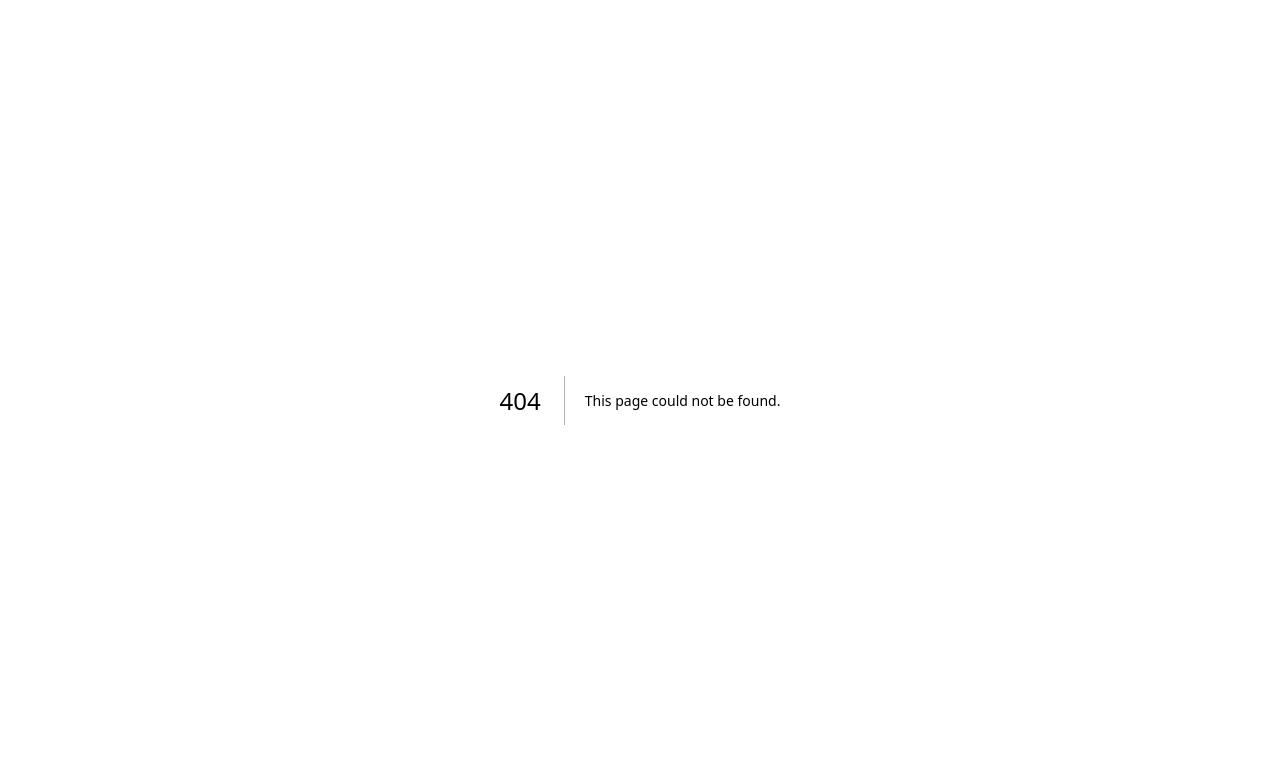
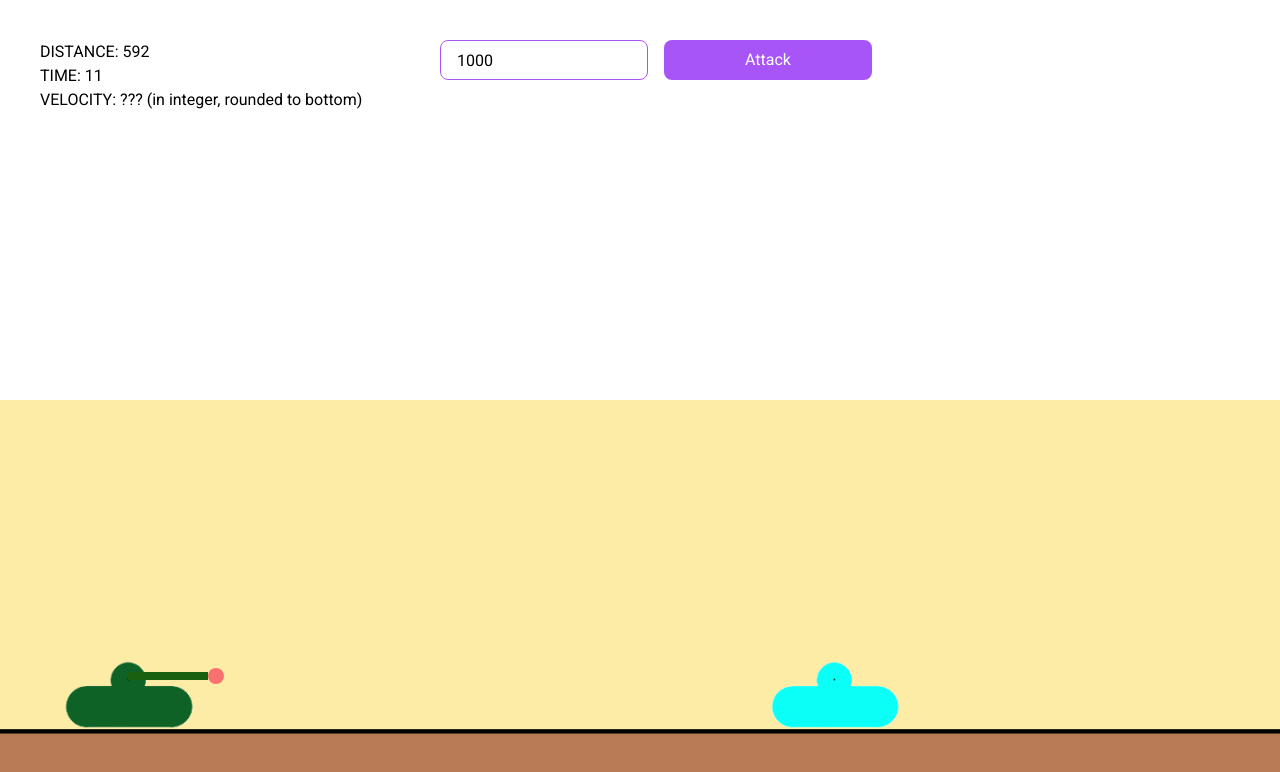
Before and after one commit to MilkeeyCat/matgen, a Next.js app: page /level1 in a window 1280 px wide. Before the commit this address had no page. Shown: the top 772 px of the page. Built offline with nearby package versions, Linux system fonts and the light colour scheme.

Commit message:
level1 (for v) done

```diff
--- a/package.json
+++ b/package.json
@@ -9,6 +9,7 @@
     "lint": "next lint"
   },
   "dependencies": {
+    "classnames": "^2.5.1",
     "next": "14.2.4",
     "react": "^18",
     "react-dom": "^18",
--- a/src/app/gameField/GameField.module.scss
+++ b/src/app/gameField/GameField.module.scss
@@ -1,28 +1,12 @@
-.problemSolve {
-	@apply w-full h-1/2 p-10 flex gap-4;
-
-	.problemText {
-		@apply text-base max-w-96 w-full;
-	}
-
-	input {
-		@apply h-10 w-52 pl-4 border border-purple-500 rounded-lg;
-	}
-
-	button {
-		@apply h-10 w-52 text-center bg-purple-500 rounded-lg text-white;
-	}
-}
-
 .gameField {
 	@apply relative w-full h-1/2 bg-[url("../../../public/assets/background.png")] bg-contain;
 
 	.userTank {
-		@apply absolute bottom-4 left-0;
+		@apply absolute bottom-4 left-0  w-[19rem];
 	}
 
 	.botTank {
-		@apply absolute bottom-4 right-0;
+		@apply absolute bottom-4 w-[19rem];
 	}
 
 	.gun {
--- a/src/app/gameField/GameField.tsx
+++ b/src/app/gameField/GameField.tsx
@@ -1,53 +1,40 @@
 'use client'
 import Image from 'next/image'
-import { useState } from 'react'
 import botTank from '../../../public/assets/botTank.png'
 import userTank from '../../../public/assets/userTank.png'
 import styles from './GameField.module.scss'
+import { fire } from './utils'
 
-export function GameField() {
-	const [isAttack, setIsAttack] = useState<boolean>(false)
+interface IGameField {
+	time: number
+	speed: number
+	distanceBetweenTanks: number
+	botPosition: number
+	answer: number
+	level: number
+	isAttack: boolean
+}
 
-	const [movement, setMovement] = useState<number>(1000)
-
-	const handleAttack = () => {
-		setIsAttack(true)
-		setTimeout(() => {
-			setIsAttack(false)
-		}, 2000)
+export function GameField({
+	time,
+	speed,
+	distanceBetweenTanks,
+	botPosition,
+	answer,
+	level,
+	isAttack,
+}: IGameField) {
+	const botTankStyle: React.CSSProperties = {
+		right: `${botPosition}px`,
 	}
 
 	const bulletStyle: React.CSSProperties = {
-		position: 'absolute',
-		backgroundColor: '#f00',
-		bottom: 116,
-		left: 208, // Example background color
-		width: '16px',
-		height: '16px',
-		borderRadius: '50%',
-		transition: 'transform 0.3s ',
-		transform: isAttack ? `translateX(${movement}px)` : 'translateX(0)',
+		transform: isAttack
+			? `translateX(${fire({ speed, time, answer, level })}px)`
+			: 'translateX(0)',
 	}
 
 	return (
-		<div className='w-screen h-screen '>
-			<div className={styles.problemSolve}>
-				<p className={styles.problemText}>
-					Lorem ipsum, dolor sit amet consectetur adipisicing elit. Illum
-					architecto maiores magni debitis tempore perferendis, quo
-					necessitatibus tenetur culpa. Accusamus consequuntur voluptates totam,
-					maiores sint eum tempora nulla velit iste, illo culpa debitis autem
-					ipsum delectus sit soluta commodi. Explicabo, molestias. Ullam quia
-					beatae ad, animi nulla quae quam porro.
-				</p>
-
-				<input
-					onChange={e => setMovement(Number(e.target.value))}
-					placeholder='Speed'
-					value={movement}
-				/>
-				<button onClick={() => handleAttack()}>Attack</button>
-			</div>
 		<div className={styles.gameField}>
 			<Image
 				src={userTank}
@@ -56,17 +43,19 @@ export function GameField() {
 				width={300}
 				height={100}
 			/>
+
 			<Image
 				src={botTank}
 				className={styles.botTank}
 				alt=''
 				width={300}
 				height={100}
+				style={botTankStyle}
 			/>
+
 			<div className={styles.gun}></div>
 
-				<div style={bulletStyle}></div>
-			</div>
+			<div style={bulletStyle} className={styles.bullet}></div>
 		</div>
 	)
 }
--- /dev/null
+++ b/src/app/gameField/utils.ts
@@ -0,0 +1,21 @@
+interface IFire {
+	speed: number
+	time: number
+	answer: number
+	level: number
+}
+
+export const fire = ({ speed, time, answer, level }: IFire) => {
+	if (level === 1) {
+		if (answer === speed) {
+			console.log(1)
+			return speed * time
+		} else if (answer - speed < 30 && answer - speed > 0) {
+			return speed * time + 120
+		} else if (speed - answer < 30 && answer - speed > 0) {
+			return speed * time - 120
+		} else {
+			return answer * time
+		}
+	}
+}
--- /dev/null
+++ b/src/app/level1/Level1.module.scss
@@ -0,0 +1,15 @@
+.problemSolve {
+	@apply w-full h-1/2 p-10 flex gap-4;
+
+	.problemText {
+		@apply text-base max-w-96 w-full;
+	}
+
+	input {
+		@apply h-10 w-52 pl-4 border border-purple-500 rounded-lg;
+	}
+
+	button {
+		@apply h-10 w-52 text-center bg-purple-500 rounded-lg text-white;
+	}
+}
--- /dev/null
+++ b/src/app/level1/Level1.tsx
@@ -0,0 +1,73 @@
+'use client'
+import { useEffect, useState } from 'react'
+import { GameField } from '../gameField/GameField'
+import styles from './Level1.module.scss'
+import { validate } from './utils'
+
+export function Level1() {
+	const [level, setLevel] = useState<number>(1)
+	const [distanceBetweenTanks, setDistanceBetweenTanks] = useState<number>(0)
+	const [isAttack, setIsAttack] = useState<boolean>(false)
+	const [answer, setAnswer] = useState<number>(1000)
+	const [botPosition, setBotPosition] = useState<number>(0)
+	const [time, setTime] = useState<number>(0)
+	const [speed, setSpeed] = useState<number>(0)
+
+	useEffect(() => {
+		setBotPosition(
+			Math.round(Math.random() * ((window.innerWidth * 40) / 100) + 1)
+		)
+		setTime(Math.round(Math.random() * 7) + 5)
+	}, [])
+
+	useEffect(() => {
+		const calculateDistance = () => {
+			return window.innerWidth - 128 - botPosition - 290
+		}
+
+		const distance = calculateDistance()
+		setDistanceBetweenTanks(distance)
+		setSpeed(distance / time)
+	}, [time])
+
+	const handleAttack = () => {
+		setIsAttack(true)
+		setTimeout(() => {
+			setIsAttack(false)
+		}, 750)
+
+		validate({ speed, answer, level })
+	}
+
+	return (
+		<div className='w-screen h-screen '>
+			<div className={styles.problemSolve}>
+				{level === 1 && (
+					<p className={styles.problemText}>
+						DISTANCE: {distanceBetweenTanks} <br />
+						TIME: {time} <br />
+						VELOCITY: ??? (in integer, rounded to bottom)
+					</p>
+				)}
+
+				<input
+					onChange={e => setAnswer(Number(e.target.value))}
+					placeholder='Speed'
+					type='number'
+					value={answer}
+				/>
+				<button onClick={() => handleAttack()}>Attack</button>
+			</div>
+
+			<GameField
+				time={time}
+				speed={speed}
+				distanceBetweenTanks={distanceBetweenTanks}
+				botPosition={botPosition}
+				answer={answer}
+				level={level}
+				isAttack={isAttack}
+			/>
+		</div>
+	)
+}
--- /dev/null
+++ b/src/app/level1/page.tsx
@@ -0,0 +1,5 @@
+import { Level1 } from './Level1'
+
+export default function Level1Page() {
+	return <Level1 />
+}
--- /dev/null
+++ b/src/app/level1/utils.ts
@@ -0,0 +1,15 @@
+interface IValidate {
+	speed: number
+	answer: number
+	level: number
+}
+
+export const validate = ({ speed, answer, level }: IValidate) => {
+	if (level === 1) {
+		if (Math.floor(speed) == answer) {
+			console.log('congratulations')
+		} else {
+			console.log('Try again')
+		}
+	}
+}
--- a/src/app/page.tsx
+++ b/src/app/page.tsx
@@ -1,9 +1,12 @@
+import { Titan_One } from 'next/font/google'
 import Link from 'next/link'
-import { Titan_One } from 'next/font/google'
-import styles from "./menu.module.scss";
+import styles from './menu.module.scss'
 
 const font = Titan_One({ subsets: ['latin'], weight: ['400'] })
-const gameOptions = [['solo', '/gameField'], ['multiplayer(soon)', null]];
+const gameOptions = [
+	['solo', '/level1'],
+	['multiplayer(soon)', null],
+]
 
 export default function Home() {
 	const textElementStyle: React.CSSProperties = {
@@ -18,19 +21,34 @@ export default function Home() {
 
 	return (
 		<div className='w-screen h-screen bg-[url(/assets/menuBackground.png)] uppercase flex flex-col justify-center items-center'>
-            <p className={`${font.className} text-[8.25rem]`} style={textElementStyle}>Battle City</p>
+			<p
+				className={`${font.className} text-[8.25rem]`}
+				style={textElementStyle}
+			>
+				Battle City
+			</p>
 			<div className='flex flex-col gap-14'>
 				{gameOptions.map(item => (
 					<>
-                        {
-                            item[1] != null ?
-                                <Link href={item[1]} className={`${styles.menuItem} ${font.className} text-[3.75rem]`} style={textElementStyle}>{item[0]}</Link>
-                                :
-                                <p className={`${styles.menuItem} ${font.className} text-[3.75rem]`} style={textElementStyle}>{item[0]}</p>
-                        }
+						{item[1] != null ? (
+							<Link
+								href={item[1]}
+								className={`${styles.menuItem} ${font.className} text-[3.75rem]`}
+								style={textElementStyle}
+							>
+								{item[0]}
+							</Link>
+						) : (
+							<p
+								className={`${styles.menuItem} ${font.className} text-[3.75rem]`}
+								style={textElementStyle}
+							>
+								{item[0]}
+							</p>
+						)}
 					</>
 				))}
 			</div>
 		</div>
-    );
+	)
 }
```
Also changed, not shown: 1 other file (tests, documents, lock files or other folders). Lines whose indentation alone changed are shown as unchanged.
